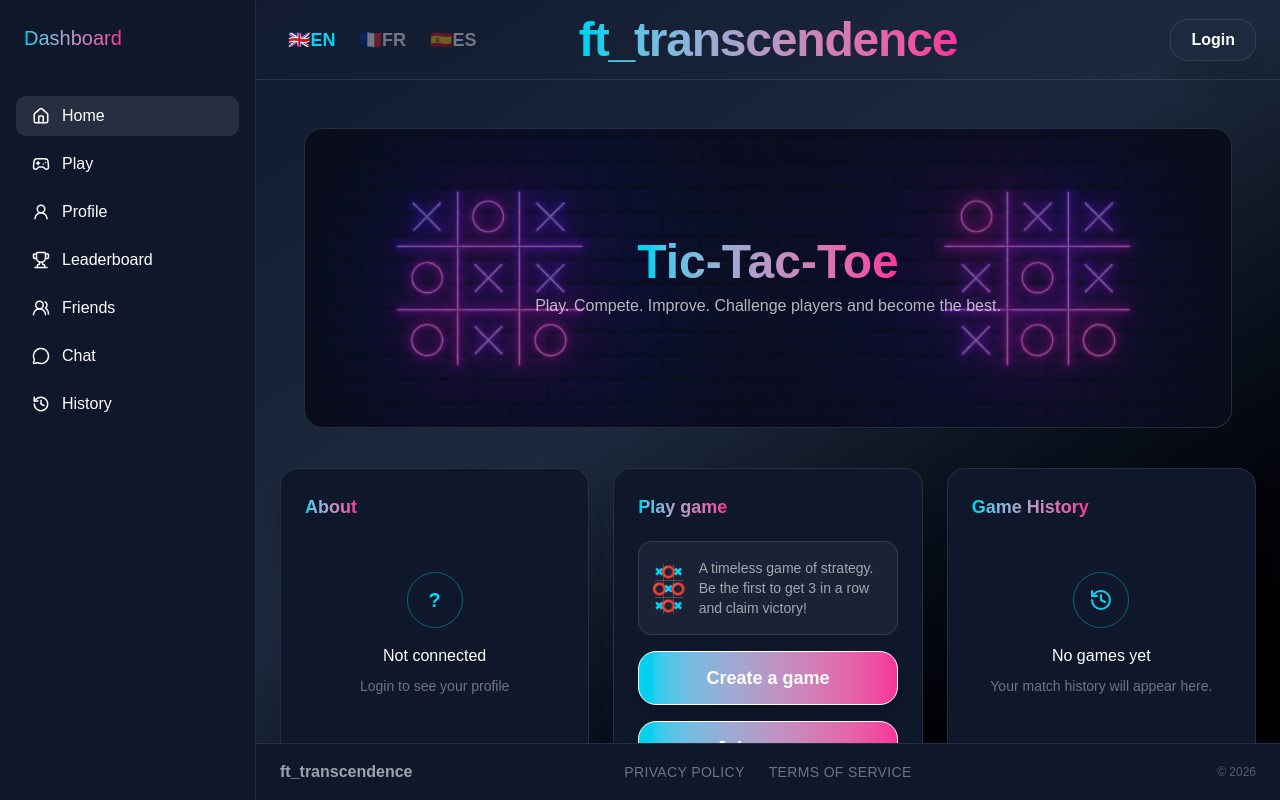
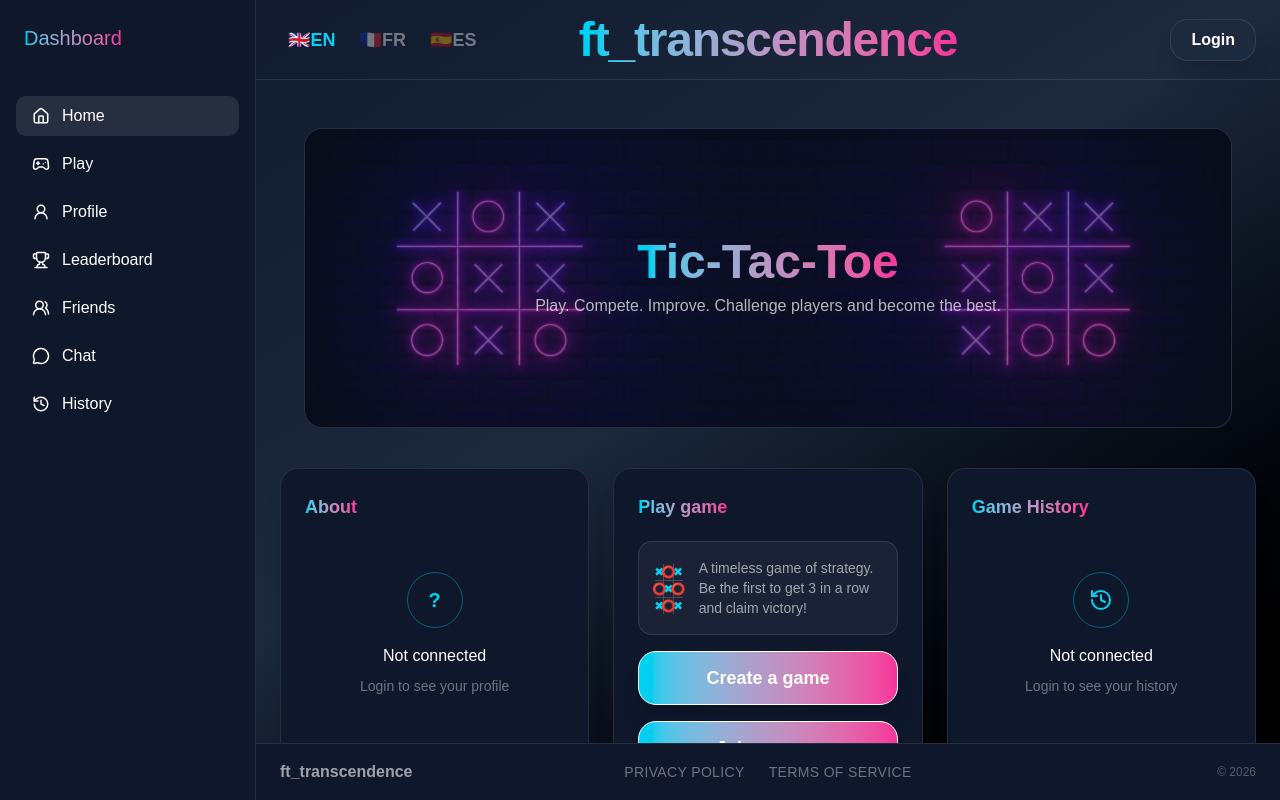
Before and after one commit to team-Segfault-Society-42/Ft_transcendence, a React app in the folder frontend/: page / in a window 1280 px wide. Built offline with nearby package versions, Linux system fonts and the light colour scheme; no server answers; the HTML template or start-up script is replaced by a standard one.

Commit message:
Update empty states across app - integrate EmptyStateCard in leaderboard and history pages - update empty state messages in home cards - add translations for leaderboard and history (EN/FR/ES) - improve UI consistency across empty states

```diff
--- a/frontend/src/components/home/GameHistoryCard.tsx
+++ b/frontend/src/components/home/GameHistoryCard.tsx
@@ -4,8 +4,9 @@ import type { Match } from "@/lib/match"
 import { cn } from "@/lib/utils"
 import { CardTitle } from "@/components/ui/Card"
 import { useTranslation } from "react-i18next"
-import { GameHistoryEmpty } from "./GameHistoryEmpty"
 import { History } from "lucide-react"
+import { History as HistoryIcon } from "lucide-react"
+import { EmptyStateCard } from "@/components/ui/EmptyCard"
 
 interface User {
     username: string
@@ -45,11 +46,11 @@ export function GameHistoryCard({ matches, className, user }: Props) {
 
             <div>
                 <p className="text-white font-medium">
-                    {t("history.empty")}
+                    {t("history.notConnected")}
                 </p>
 
                 <p className="text-sm text-white/40 mt-2">
-                    {t("home.history.empty")}
+                    {t("history.login")}
                 </p>
             </div>
             </div>
@@ -144,7 +145,12 @@ export function GameHistoryCard({ matches, className, user }: Props) {
         </p>
 
         <div className="w-14 h-14 rounded-full border border-cyan-400/40 flex items-center justify-center text-cyan-400">
-            <GameHistoryEmpty />
+            <EmptyStateCard
+  				title={t("history.title")}
+  				icon={<HistoryIcon size={24} />}
+  				message={t("history.empty")}
+  				description={t("home.history.empty")}
+			/>
         </div>
     </div>
 
--- a/frontend/src/i18n/en.json
+++ b/frontend/src/i18n/en.json
@@ -17,9 +17,6 @@
             "hi": "Hi,",
             "create": "Create a game",
             "join": "Join a game"
-        },
-        "history":{
-            "empty": "Your match history will appear here."
         }
     },
 
@@ -84,13 +81,15 @@
         "empty": "No players are listed in the rankings",
         "xp": "{{value}} XP",
         "wins": "{{value}} Wins",
-      "totalGames": "{{value}} Games"
-
+        "totalGames": "{{value}} Games",
+        "notConnected": "Not connected",
+        "login": "Login to see the leaderboard"
     },
 
     "history": {
         "title": "Game History",
-        "empty": "No games yet"
+        "notConnected": "Not connected",
+        "login": "Login to see your history"
     },
 
     "auth": {
--- a/frontend/src/i18n/es.json
+++ b/frontend/src/i18n/es.json
@@ -17,9 +17,6 @@
         "hi": "Hola, ",
         "create": "Crear una partida",
         "join": "Unirse a una partida"
-      },
-      "history":{
-        "empty": "Tu historial de partidas se mostrará aquí."
       }
     },
 
@@ -68,7 +65,7 @@
       "about": {
         "title": "Acerca de",
         "notConnected": "No conectado",
-        "loginHint": "Inicia sesión para ver tu perfil",
+        "login": "Inicia sesión para ver tu perfil",
         "guest": "Invitado",
         "viewProfile": "Ver perfil",
         "noBio": "Sin biografía"
@@ -84,12 +81,15 @@
       "empty": "No hay jugadores en la clasificación",
       "xp": "{{value}} XP",
       "wins": "{{value}} Victorias",
-      "totalGames": "{{value}} Partidas"
+      "totalGames": "{{value}} Partidas",
+      "notConnected": "No conectado",
+      "login": "Inicia sesión para ver la clasificación"
     },
 
     "history": {
-        "title": "Historial de partidas",
-        "empty": "No hay partidas todavía"
+      "title": "Historial de partidas",
+      "notConnected": "No conectado",
+      "login": "Inicia sesión para ver la clasificación"
     },
 
     "auth": {
--- a/frontend/src/i18n/fr.json
+++ b/frontend/src/i18n/fr.json
@@ -17,9 +17,6 @@
             "hi": "Salut, ",
             "create": "Créer une partie",
             "join": "Rejoindre une partie"
-        },
-        "history":{
-            "empty": "Votre historique de parties s’affichera ici."
         }
     },
 
@@ -84,12 +81,15 @@
         "empty": "Aucun joueur dans le classement",
         "xp": "{{value}} XP",
         "wins": "{{value}} Victoires",
-        "totalGames": "{{value}} Parties"
+        "totalGames": "{{value}} Parties",
+        "notConnected": "Non connecté",
+        "login": "Connecte-toi pour voir le classement"
     },
 
     "history": {
         "title": "Historique des parties",
-        "empty": "Aucune partie pour le moment"
+        "notConnected": "Non connecté",
+        "login": "Connecte-toi pour voir ton historique"
     },
 
     "auth": {
--- a/frontend/src/pages/History.tsx
+++ b/frontend/src/pages/History.tsx
@@ -50,7 +50,7 @@ export default function History() {
           		<EmptyStateCard
   					title={t("history.title")}
   					icon={<HistoryIcon size={24} />}
-  					message={t("history.empty")}
+  					message={t("history.notConnected")}
   					description={t("home.history.empty")}
 				/>
       		</section>
--- a/frontend/src/pages/Leaderboard.tsx
+++ b/frontend/src/pages/Leaderboard.tsx
@@ -3,6 +3,9 @@ import { useEffect, useState } from "react";
 import { useTranslation } from "react-i18next";
 import { Button } from "@/components/ui/Button";
 import { Username } from "@/components/ui/Username";
+import { useOutletContext } from "react-router";
+import { Trophy } from "lucide-react";
+import { EmptyStateCard } from "@/components/ui/EmptyCard";
 
 interface LeaderBoard {
   id: number;
@@ -16,6 +19,7 @@ export default function LeaderBoard() {
   const [leaderboard, setLeaderboard] = useState<LeaderBoard[]>([]);
   const [sortBy, setSortBy] = useState<"xp" | "totalGames" | "wins">("wins");
   const { t } = useTranslation();
+  const [user] = useOutletContext<any>();
 
   useEffect(() => {
     async function fetchLeaderboard() {
@@ -28,6 +32,19 @@ export default function LeaderBoard() {
     }
     fetchLeaderboard();
   }, [sortBy]);
+
+  if (!user) {
+    return (
+      <div className="w-full max-w-3xl mx-auto px-6 py-10">
+        <EmptyStateCard
+          title={t("leaderboard.title")}
+          icon={<Trophy size={24} />}
+          message={t("leaderboard.notConnected")}
+          description={t("leaderboard.login")}
+        />
+      </div>
+    )
+  }
 
   return (
     <div className="max-w-3xl mx-auto text-white p-6">
```
Lines whose indentation alone changed are shown as unchanged.
